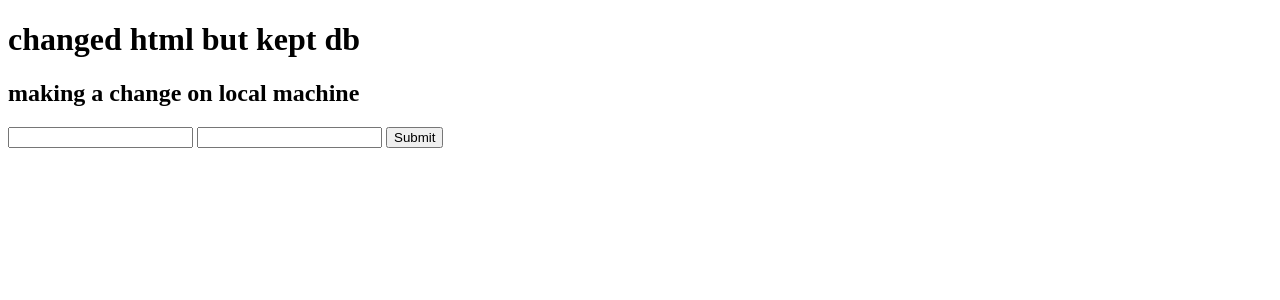
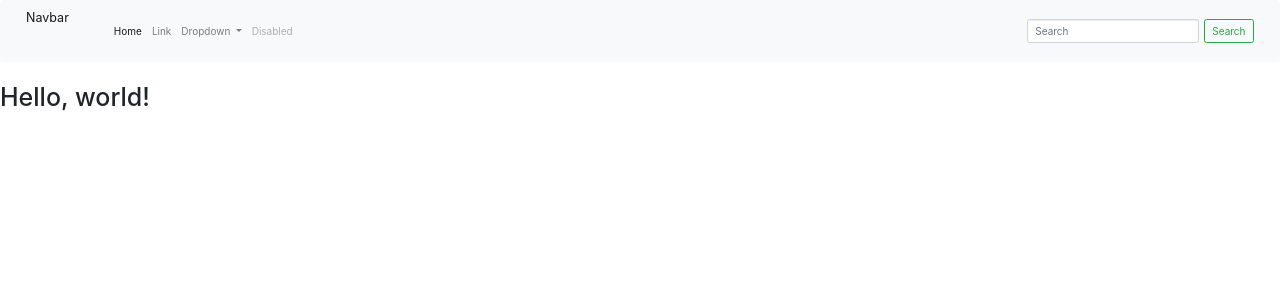
Before and after one commit to SalamaZack/SeaNotes, a Flask app: page / in a window 1280 px wide. Shown: the top 300 px of the page. Run offline with Flask 2, Linux system fonts and the light colour scheme; data that the repository does not hold is empty; some libraries are stand-ins or nearby versions.

Commit message:
rebuilding entire project to get bootstrap working

```diff
--- a/app/server.py
+++ b/app/server.py
@@ -1,31 +1,15 @@
 from flask import Flask, redirect, url_for, request, render_template
 from pymongo import MongoClient
+from flask_bootstrap import Bootstrap
 
 app = Flask(__name__)
-
-client = MongoClient('mongo', 27017)
-db = client.tododb
+Bootstrap(app)
+app.static_folder = 'static'
 
 
 @app.route('/')
 def todo():
-
-    _items = db.tododb.find()
-    items = [item for item in _items]
-
-    return render_template('index.html', items=items)
-
-
-@app.route('/new', methods=['POST'])
-def new():
-
-    item_doc = {
-        'name': request.form['name'],
-        'description': request.form['description']
-    }
-    db.tododb.insert_one(item_doc)
-
-    return redirect(url_for('todo'))
+    return render_template('index.html')
 
 if __name__ == "__main__":
     app.run(host='0.0.0.0', debug=True)
--- a/app/templates/index.html
+++ b/app/templates/index.html
@@ -1,19 +1,69 @@
-<!DOCTYPE html>
-<html>
-<head>
-    <h1>changed html but kept db</h1>
-    <h2>making a change on local machine</h2>
-</head>
-<body>
-<form action="/new" method="POST">
-    <input type="text" name="name"></input>
-    <input type="text" name="description"></input>
-    <input type="submit"></input>
-  </form>
+{% extends "bootstrap/base.html" %}
+{% block body %}
+<!doctype html>
+<html lang="en">
+  <style type="text/css">
+.navbar .container .navbar-brand {
+    color: #373535 !important;
+    font-size: 40px;
+    margin: 8px 0;
+}
+</style>
+  <head>
+    <!-- Required meta tags -->
+    <meta charset="utf-8">
+    <meta name="viewport" content="width=device-width, initial-scale=1, shrink-to-fit=no">
 
-  {% for item in items %}
-    <h1> {{ item.name }} </h1>
-    <p> {{ item.description }} <p>
-  {% endfor %}
-</body>
+    <!-- Bootstrap CSS -->
+    <link rel="stylesheet" href="https://stackpath.bootstrapcdn.com/bootstrap/4.3.1/css/bootstrap.min.css" integrity="sha384-ggOyR0iXCbMQv3Xipma34MD+dH/1fQ784/j6cY/iJTQUOhcWr7x9JvoRxT2MZw1T" crossorigin="anonymous">
+
+    <nav class="navbar navbar-expand-lg navbar-light bg-light">
+      <a class="navbar-brand" href="#">Navbar</a>
+      <button class="navbar-toggler" type="button" data-toggle="collapse" data-target="#navbarSupportedContent" aria-controls="navbarSupportedContent" aria-expanded="false" aria-label="Toggle navigation">
+        <span class="navbar-toggler-icon"></span>
+      </button>
+
+      <div class="collapse navbar-collapse" id="navbarSupportedContent">
+        <ul class="navbar-nav mr-auto">
+          <li class="nav-item active">
+            <a class="nav-link" href="#">Home <span class="sr-only">(current)</span></a>
+          </li>
+          <li class="nav-item">
+            <a class="nav-link" href="#">Link</a>
+          </li>
+          <li class="nav-item dropdown">
+            <a class="nav-link dropdown-toggle" href="#" id="navbarDropdown" role="button" data-toggle="dropdown" aria-haspopup="true" aria-expanded="false">
+              Dropdown
+            </a>
+            <div class="dropdown-menu" aria-labelledby="navbarDropdown">
+              <a class="dropdown-item" href="#">Action</a>
+              <a class="dropdown-item" href="#">Another action</a>
+              <div class="dropdown-divider"></div>
+              <a class="dropdown-item" href="#">Something else here</a>
+            </div>
+          </li>
+          <li class="nav-item">
+            <a class="nav-link disabled" href="#">Disabled</a>
+          </li>
+        </ul>
+        <form class="form-inline my-2 my-lg-0">
+          <input class="form-control mr-sm-2" type="search" placeholder="Search" aria-label="Search">
+          <button class="btn btn-outline-success my-2 my-sm-0" type="submit">Search</button>
+        </form>
+      </div>
+    </nav>
+
+    <title>Hello, world!</title>
+  </head>
+  <body>
+    <h1>Hello, world!</h1>
+
+    <!-- Optional JavaScript -->
+    <!-- jQuery first, then Popper.js, then Bootstrap JS -->
+    <script src="https://code.jquery.com/jquery-3.3.1.slim.min.js" integrity="sha384-q8i/X+965DzO0rT7abK41JStQIAqVgRVzpbzo5smXKp4YfRvH+8abtTE1Pi6jizo" crossorigin="anonymous"></script>
+    <script src="https://cdnjs.cloudflare.com/ajax/libs/popper.js/1.14.7/umd/popper.min.js" integrity="sha384-UO2eT0CpHqdSJQ6hJty5KVphtPhzWj9WO1clHTMGa3JDZwrnQq4sF86dIHNDz0W1" crossorigin="anonymous"></script>
+    <script src="https://stackpath.bootstrapcdn.com/bootstrap/4.3.1/js/bootstrap.min.js" integrity="sha384-JjSmVgyd0p3pXB1rRibZUAYoIIy6OrQ6VrjIEaFf/nJGzIxFDsf4x0xIM+B07jRM" crossorigin="anonymous"></script>
+  </body>
 </html>
+
+{%- endblock %}
--- a/app/wsgi.py
+++ /dev/null
@@ -1,4 +0,0 @@
-from app.server import app
-
-if __name__ == "__main__":
-    app.run()
--- a/notes.txt
+++ b/notes.txt
@@ -25,3 +25,8 @@ docker-compose build
     #build up new images. Does not reset database. Use this when making changes
 docker-compose up
     #run everything
+
+------
+
+links:
+https://github.com/brettvanderwerff/Reddit-Guestbook/blob/master/templates/base.html
```
Also changed, not shown: app/templates/test.html (deleted, +0 -9 lines), docker-compose.yml (deleted, +0 -16 lines), requirements.txt (+33 -5 lines), uwsgi.ini (deleted, +0 -13 lines), README.md, 4 other files.
